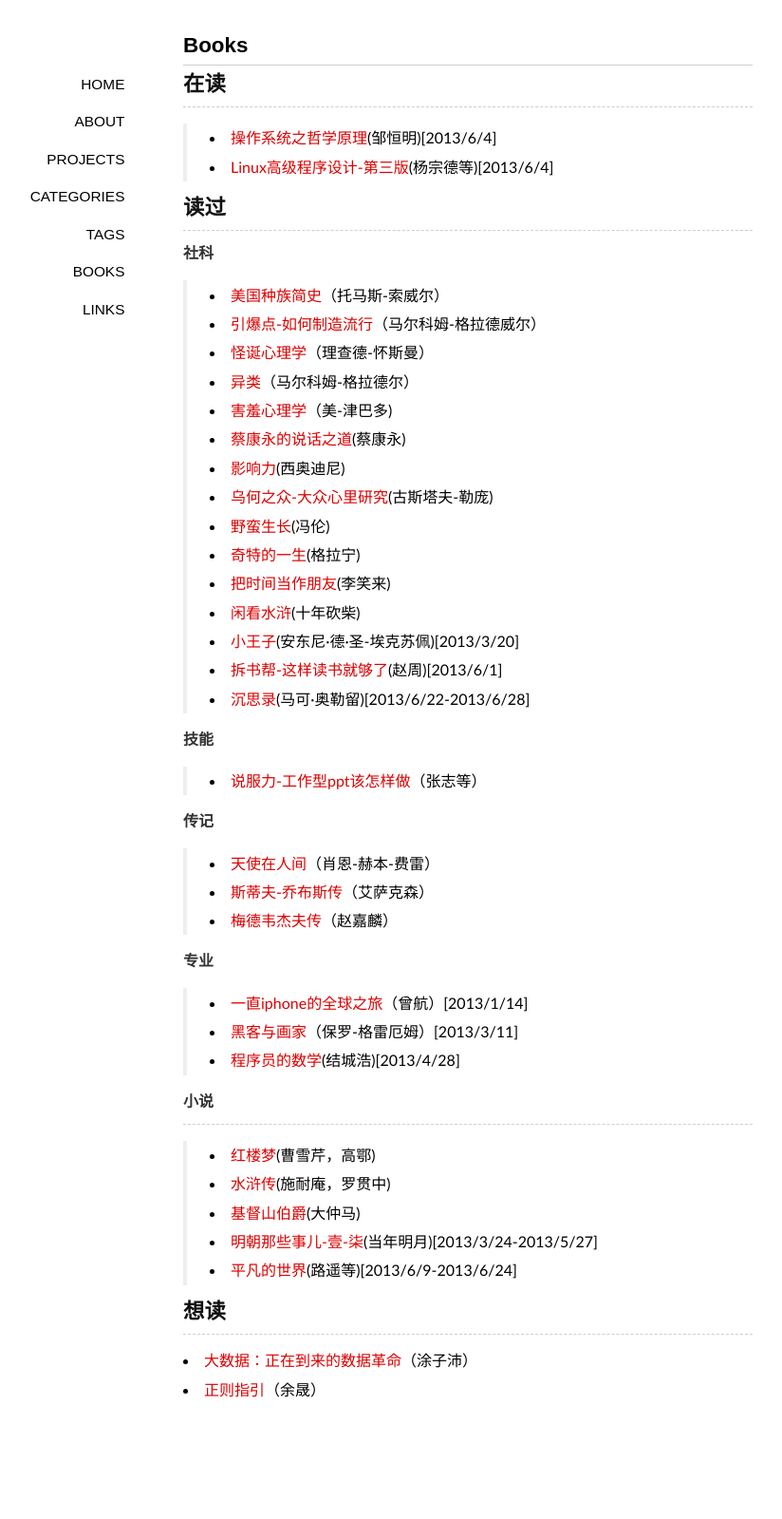
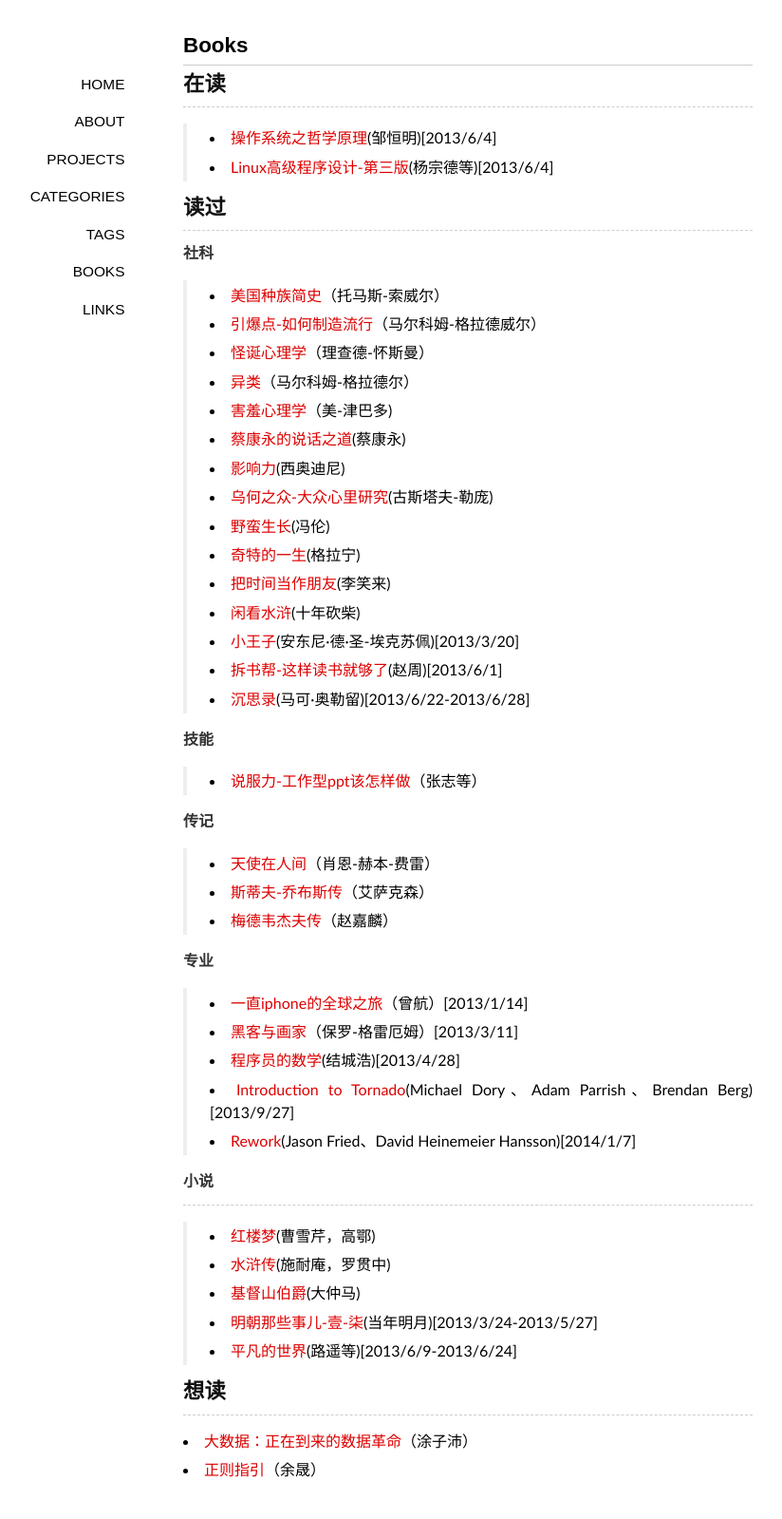
Before and after one commit to lazybios/lazybios.github.com, a Jekyll site: the page built from books/index.md, in a window 1280 px wide. Shown: the whole page at 95% size, without its empty margins (147-971 px from the left). Built offline with Jekyll 4.4.1, drawn with Linux system fonts in a browser that asks for light colours; some web fonts are replaced; Markdown is read by kramdown in place of the engine named in the settings; comment, search, counter and statistics services are not loaded; before the commit the page ends 1514 px from its top, so only the background shows below that.

Commit message:
fixed last article and add new book to read list

```diff
--- a/books/index.md
+++ b/books/index.md
@@ -40,6 +40,8 @@ comments: yes
 > + [一直iphone的全球之旅]()（曾航）[2013/1/14]
 > + [黑客与画家]()（保罗-格雷厄姆）[2013/3/11]
 > + [程序员的数学]()(结城浩)[2013/4/28]
+> + [Introduction to Tornado]()(Michael Dory、Adam Parrish、Brendan Berg)[2013/9/27]
+> + [Rework]()(Jason Fried、David Heinemeier Hansson)[2014/1/7]
 
 ####小说
 --------------------------------
```
Also changed, not shown: _posts/2014-01-13-config-imgage-cdn-for-github-page-blog.md (+3 -1 lines).
